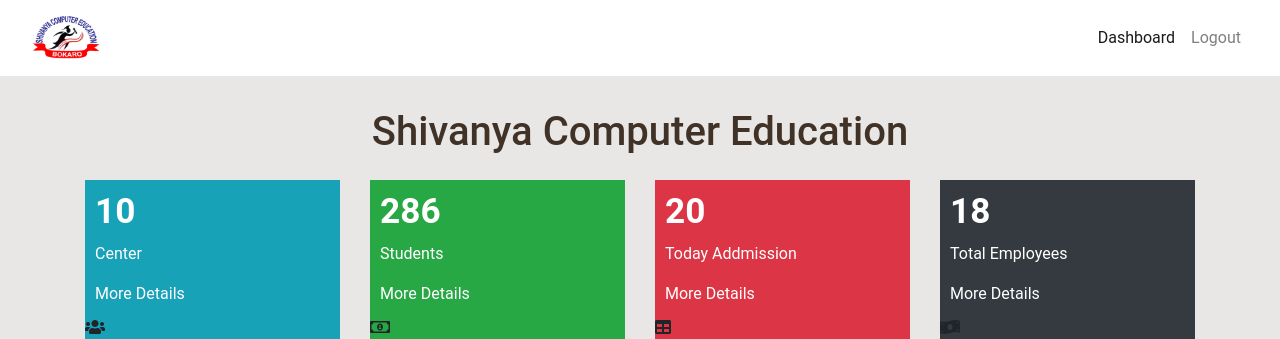
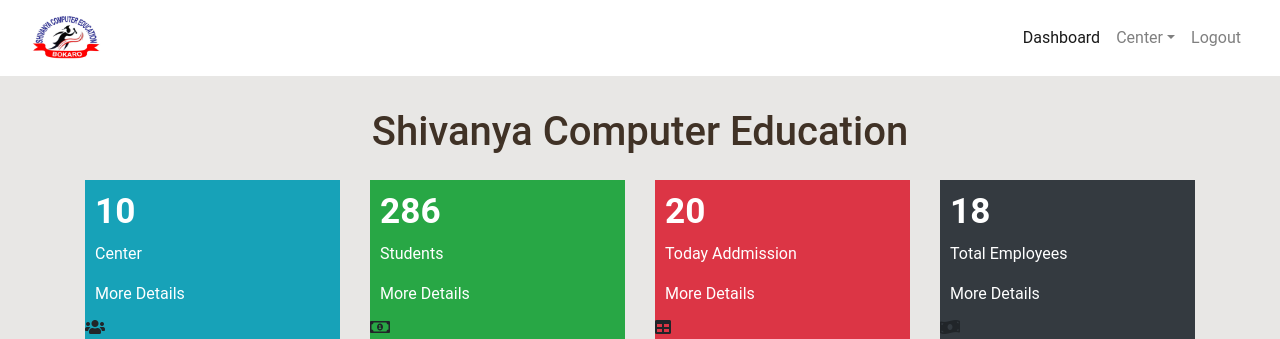
Before and after one commit to PankajBrightcodess/shivanya, a PHP site: page /admin/dashboard.php in a window 1280 px wide. Shown: the top 339 px of the page. Run offline with PHP 8.4, Linux system fonts and the light colour scheme; the visitor is signed in with stand-in values (Sample User, id 1); some libraries are stand-ins or nearby versions.

Commit message:
Update menu.php

```diff
--- a/admin/menu.php
+++ b/admin/menu.php
@@ -15,16 +15,14 @@ error_reporting(0);
 				<li class="nav-item">
 					<a class="nav-link <?php if($pg=="dashboard"){ echo "active"; } ?>" href="dashboard.php">Dashboard <span class="sr-only">(current)</span></a>
 				</li>
-				<!-- <li class="nav-item dropdown">
-          <a class="nav-link dropdown-toggle" href="" id="AboutVEWT" role="button" data-toggle="dropdown" aria-haspopup="true" aria-expanded="false">Home</a>
+				<li class="nav-item dropdown">
+          <a class="nav-link dropdown-toggle" href="" id="AboutVEWT" role="button" data-toggle="dropdown" aria-haspopup="true" aria-expanded="false">Center</a>
+
           <div class="dropdown-menu" aria-labelledby="AboutVEWT">
-          	 <a class="dropdown-item" href="add_banner.php">Add Banner</a>
-            <a class="dropdown-item" href="add_gallery.php">Add Gallery</a>
-            <a class="dropdown-item" href="add_notice.php">Add Notice</a>
-            <a class="dropdown-item" href="add_events.php">Add Events</a>
-            <a class="dropdown-item" href="add_news.php">Add News</a>
+          	 <a class="dropdown-item" href="add_banner.php">Add Center</a>
+            <a class="dropdown-item" href="add_gallery.php">Center List</a>
           </div>
-         </li> -->
+         </li>
 
         <!--  <li class="nav-item dropdown">
           <a class="nav-link dropdown-toggle" href="" id="AboutVEWT" role="button" data-toggle="dropdown" aria-haspopup="true" aria-expanded="false">Staff</a>
```
